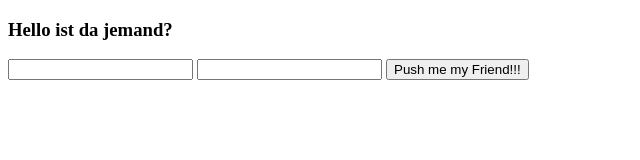
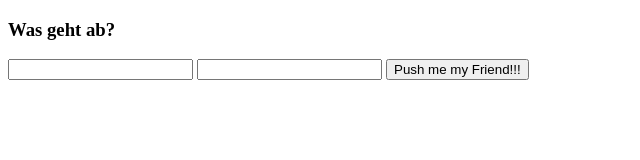
Before and after one commit to EduardFray/gitTest, a plain HTML site: page index.html in a window 1280 px wide. Shown: the full height of the page, 0-640 px from the left. Drawn offline with Linux system fonts and the light colour scheme.

Commit message:
was geht

```diff
--- a/index.html
+++ b/index.html
@@ -9,7 +9,7 @@
 </head>
 
 <body>
-    <h3>Hello ist da jemand?</h3>
+    <h3>Was geht ab?</h3>
     <input type="text">
     <input type="text">
     <button>Push me my Friend!!!</button>
```
